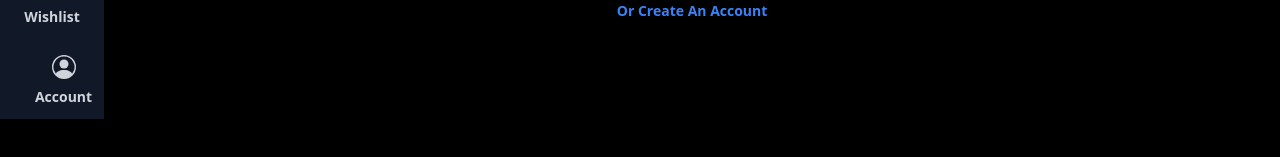
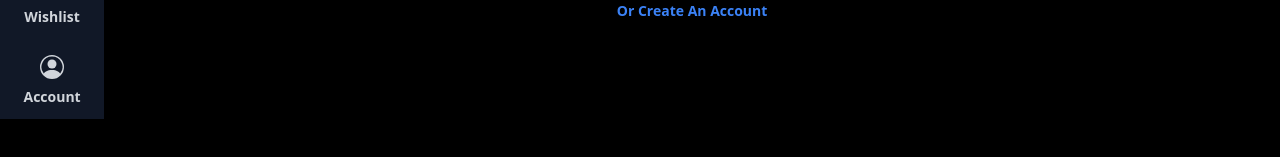
Before and after one commit to suwilanji-chipofya-hadat/taysen-academy-client, a React (Vite) app: page /login in a window 1280 px wide. Shown: the part 309-466 px from the top of the page. Built offline with nearby package versions, Linux system fonts and the light colour scheme.

Commit message:
Update Navbar.jsx

```diff
--- a/src/components/Navbar.jsx
+++ b/src/components/Navbar.jsx
@@ -10,7 +10,7 @@ export default function Navbar() {
         console.log(location.pathname)
     }, [location])
     return (
-        <div className="sticky bottom-0 sm:static w-full flex justify-around p-3 sm:w-fit sm:flex-col sm:justify-normal sm:space-y-7 sm:pt-11 sm:items-center">
+        <div className="sticky bottom-0 sm:static w-full flex justify-around p-3 sm:w-fit sm:flex-col sm:justify-normal sm:space-y-7 sm:pt-11 sm:items-center sm:h-full">
             <Link to={'/'} className={`${location.pathname === "/" && "text-white"} flex flex-col items-center space-y-2`}>
                 <BsStar className="text-2xl font-bold"/>
                 <p className="text-sm font-semibold">Featured</p>
@@ -27,7 +27,7 @@ export default function Navbar() {
                 <BsHeart className="text-2xl font-bold"/>
                 <p className="text-sm font-semibold whitespace-nowrap">Wishlist</p>
             </Link>
-            <Link to={'/account'} className={`${location.pathname === "/account" && "text-white"} flex flex-col items-center space-y-2 flex-item sm:self-end`}>
+            <Link to={'/account'} className={`${location.pathname === "/account" && "text-white"} flex flex-col items-center space-y-2 flex-item sm:justify-self-end`}>
                 <BsPersonCircle className="text-2xl font-bold"/>
                 <p className="text-sm font-semibold">Account</p>
             </Link>
```
